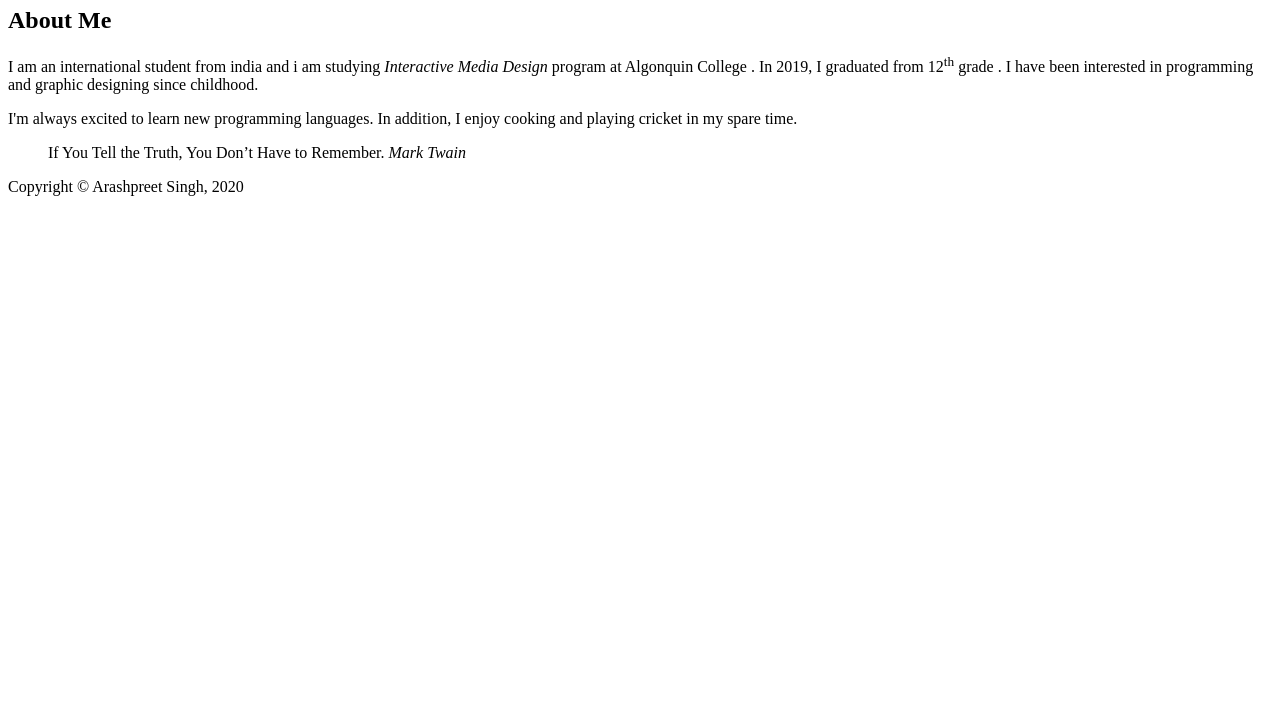
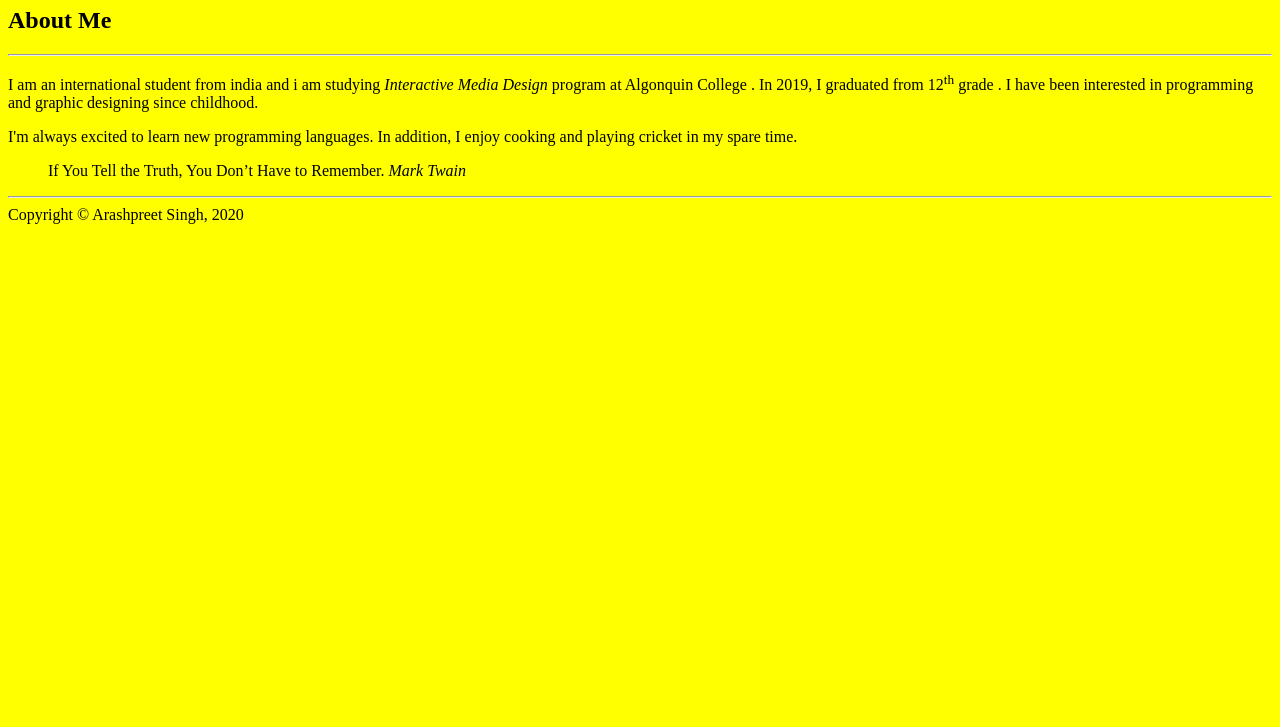
Before and after one commit to sing1471/sing1471, a plain HTML site: page html-assignment/index.html in a window 1280 px wide. Shown: the part 73-800 px from the top of the page. Drawn offline with Linux system fonts and the light colour scheme.

Commit message:
Update index.html

```diff
--- a/html-assignment/index.html
+++ b/html-assignment/index.html
@@ -5,18 +5,20 @@
     <meta name="viewport" content="width=device-width, initial-scale=1.0">
     <title>Document</title>
 </head>
-<body>
+<body bgcolor="yellow">
     <header>
         <h1>Arashpreet Singh</h1>
     </header>
     <article>
         <h2>About Me</h2>
+        <hr>
         <p color=red>I am an international student from india and i am studying <em>Interactive Media Design</em> program at Algonquin College . In 2019, I graduated from 12<sup>th</sup> grade . I have been interested in programming and graphic designing since childhood.</p>
         <p>I'm always excited to learn new programming languages. In addition, I enjoy cooking and playing cricket in my spare time.</p>
         <blockquote>
 If You Tell the Truth, You Don’t Have to Remember. <cite>Mark Twain</cite>
         </blockquote>
     </article>
+    <hr>
     <footer>
         Copyright &copy; Arashpreet Singh, 2020
     </footer>
```
